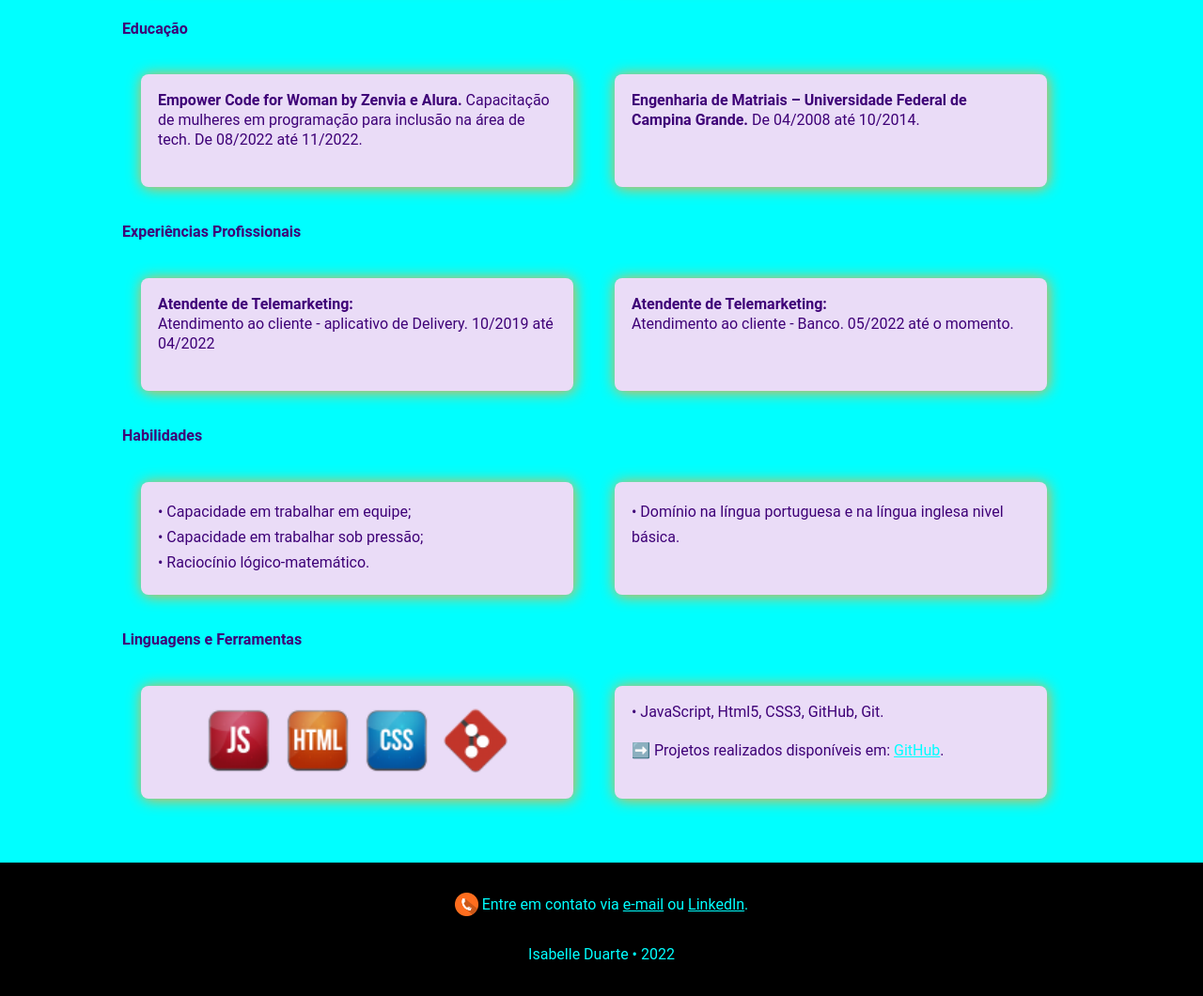
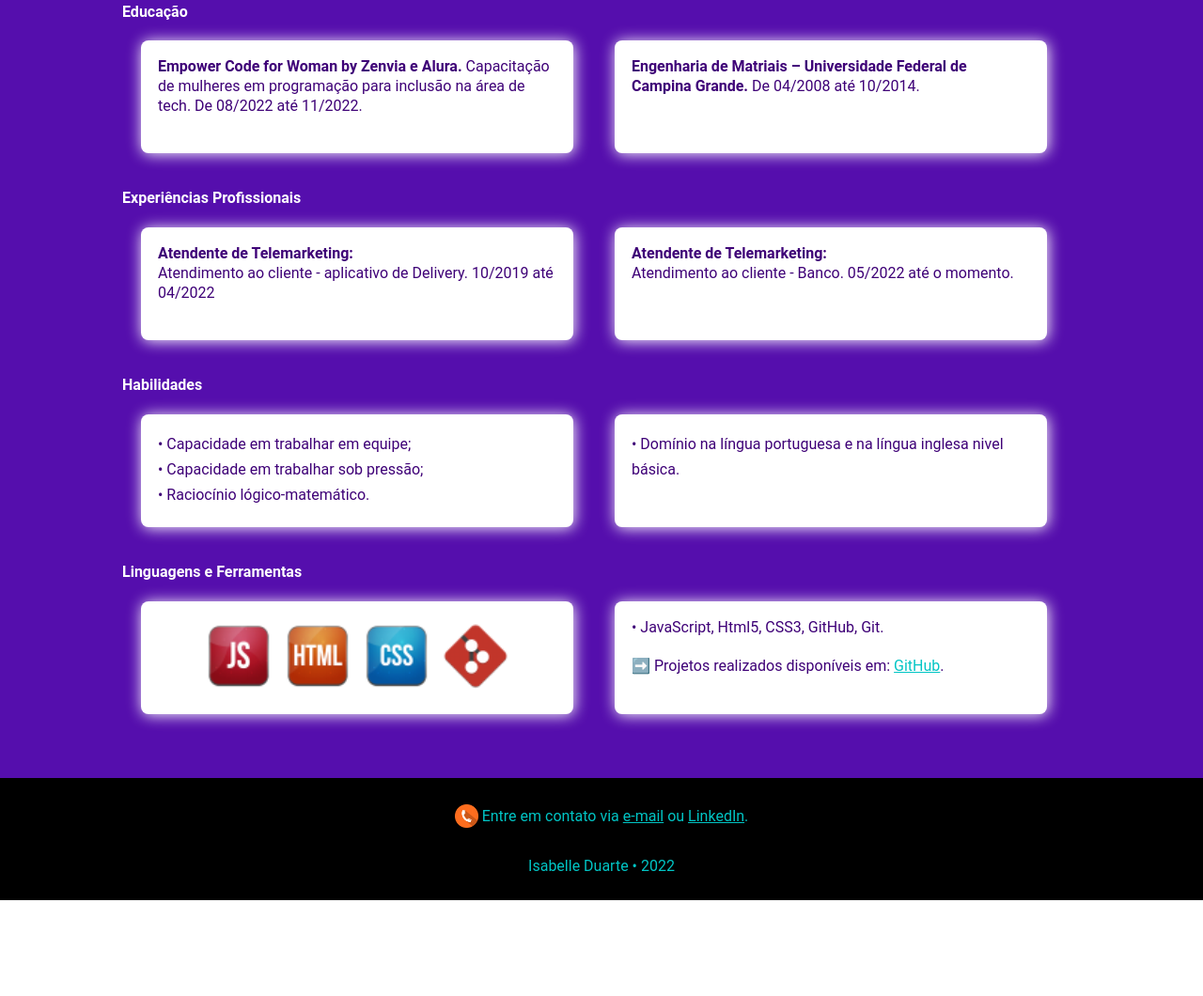
Before and after one commit to IsabelleNayara/curriculo-isabelleduarte, a plain HTML site: page index.html in a window 1280 px wide. Shown: the part 1008-2068 px from the top of the page at 94% size. After the commit the page ends 1966 px from the top, so only its background shows below. Drawn offline with Linux system fonts and the light colour scheme.

Commit message:
Mudanças sugeridas pela colaboradora.

```diff
--- a/style.css
+++ b/style.css
@@ -5,7 +5,7 @@
 }
 
 body {
-    background: #ff8c00;
+    background: #ffffff;
     font-family: 'Roboto', sans-serif;
     line-height: 1.3;
     position: relative;
@@ -47,9 +47,9 @@ nav li a:hover{
 }
 
 main {
-    background: #00ffff;
+    background: #550EAD;
     padding: 48px 0;
-    color: #3e0077;
+    color: #ffffff;
 }
 
 main div {
@@ -58,13 +58,14 @@ main div {
 }
 
 .sobre-mim {
-    position: relative;
+    //position: relative;
 }
 
 .foto-sobre-mim {
     width: 460px;
     height: 315px;
     display: inline-block;
+    background: #ff8c00;
     border-radius: 5px;
     box-shadow: 0 0 20px rgb(88, 72, 107);
 }
@@ -80,13 +81,13 @@ main div {
 
 .titulo {
     font-weight: bold;
-    margin-bottom: 18px;
+    margin-bottom: 0px;
     margin-top: 18px;
 }
 
 .background-texto {
-    background-color: #eadcf7;
-    box-shadow: 1px 1px 16px rgb(255, 169, 48);
+    background-color: #ffffff;
+    box-shadow: 1px 1px 16px rgb(255, 255, 255);
     color: #3e0077;
     padding: 18px;
     display: inline-block;
@@ -111,6 +112,7 @@ main div {
 
 .margem-caixas {
     margin: 20px;
+    max-height: 300px;
 }
 
 .icones-interesses {
@@ -143,7 +145,8 @@ section {
     right: 80px;
     top: 90px;
     border-radius: 50%;
-    border: #000000 6px solid;
+    border: #663991 6px solid;
+    background: #ff8c00; //mudanca
 }
 
 .pessoa h2 {
@@ -169,14 +172,14 @@ section {
 }
 
 footer {
-    height: 180px;
-    padding-top: 32px;
+    height: 130px;
+    padding-top: 28px;
     text-align: center;
     background: #000000;
 }
 
 footer, a {
-    color: #00ffff;
+    color: #00c5c5;
 
 }
 
@@ -307,7 +310,7 @@ footer, a {
 
     .margem-caixas {
         margin: 0 0 32px 0;
-    }
+        }
 
     .icones-interesses {
         width: 85px;
```
